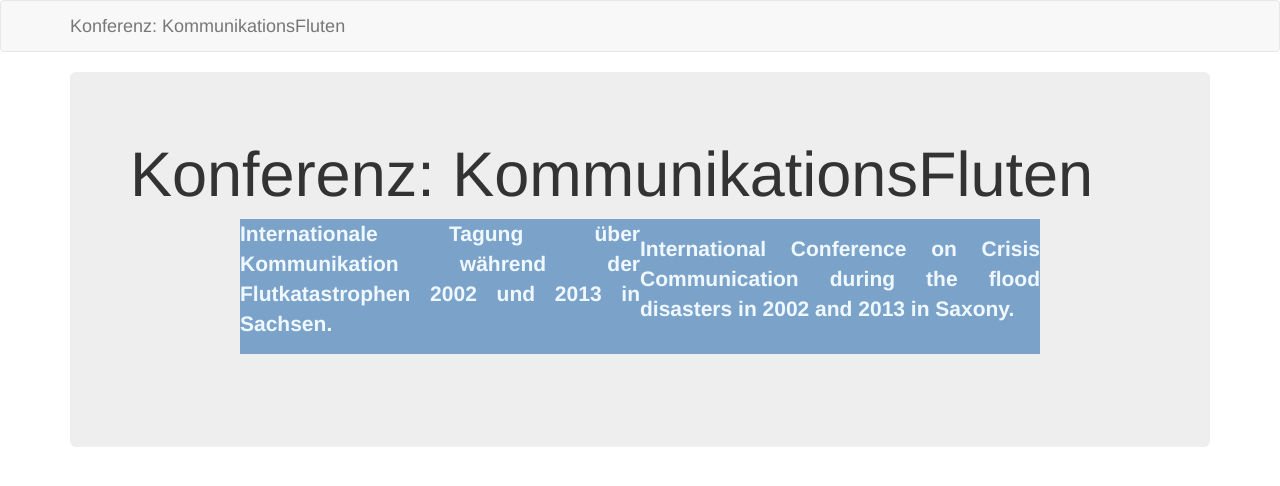
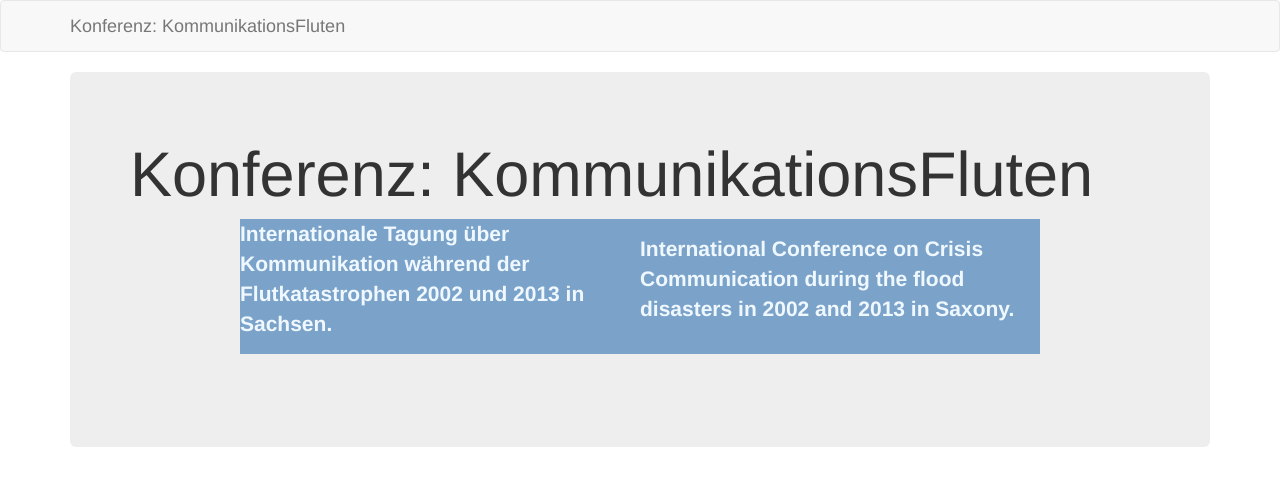
Before and after one commit to susedev/test, a Jekyll site: the page built from index.html, in a window 1280 px wide. Shown: the top 486 px of the page. Built offline with Jekyll 4.4.1, drawn with Linux system fonts in a browser that asks for light colours.

Commit message:
Edit from JekyllCMS

```diff
--- a/index.html
+++ b/index.html
@@ -5,10 +5,10 @@ title: Home
 <table align="center" border="0" cellpadding="20" cellspacing="40" style="width: 800px;">
 	<tbody>
 		<tr>
-			<td style="background-color: rgb(123, 163, 202); border-color: rgb(123, 163, 202); text-align: justify; vertical-align: middle; width: 400px;">
+			<td style="background-color: rgb(123, 163, 202); border-color: rgb(123, 163, 202); text-align: left; vertical-align: middle; width: 400px;">
 			<p><a href="http://eijc.github.io/data/konferenz-kommunikationsfluten.html"><span style="color:#F0F8FF;"><strong>Internationale Tagung &uuml;ber Kommunikation w&auml;hrend der Flutkatastrophen 2002 und 2013 in Sachsen.</strong></span></a></p>
 			</td>
-			<td style="background-color: rgb(123, 163, 202); text-align: justify; vertical-align: middle; width: 400px;">
+			<td style="background-color: rgb(123, 163, 202); text-align: left; vertical-align: middle; width: 400px;">
 			<p><a href="http://eijc.github.io/data/conference-communication-floods.html"><span style="color:#F0F8FF;"><strong>International Conference on Crisis Communication during the flood disasters in 2002 and 2013 in Saxony.</strong></span></a></p>
 			</td>
 		</tr>
```
